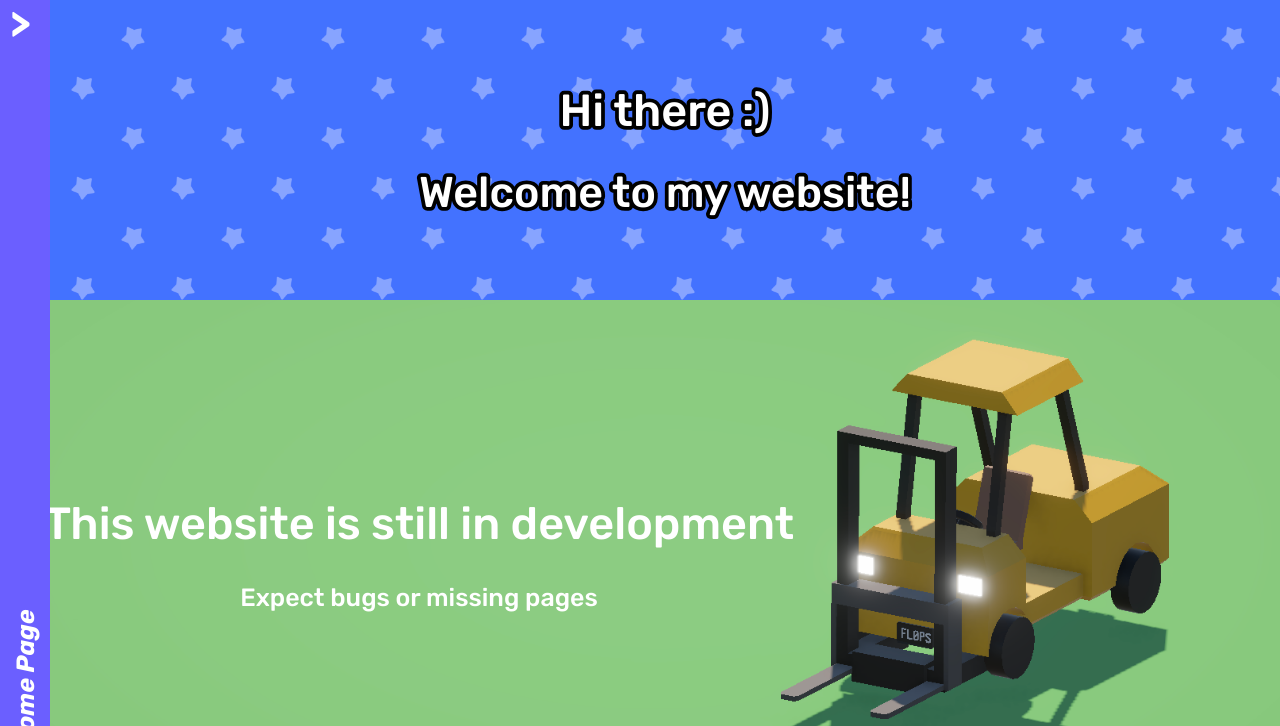
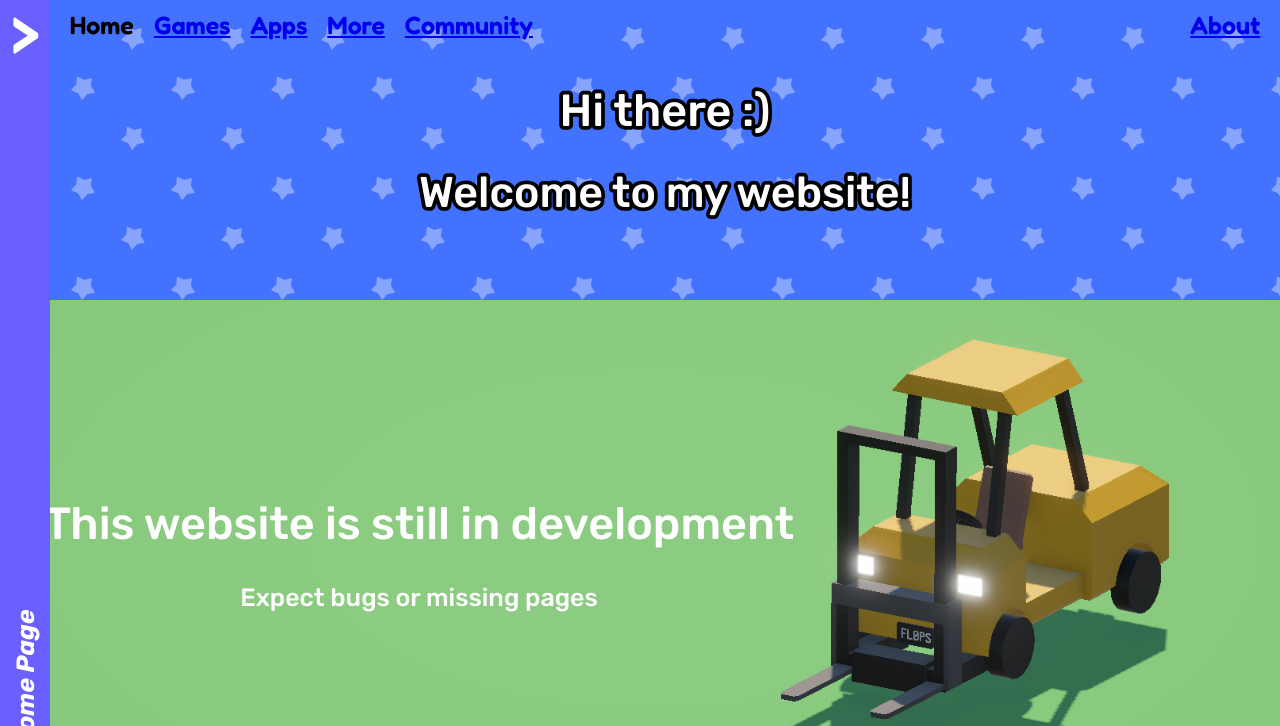
Before and after one commit to SunnyFloppyDiskStudios/sunnyflops-website-v2, a plain HTML site: page index.html in a window 1280 px wide. Shown: the top 726 px of the page. Drawn offline with Linux system fonts and the light colour scheme.

Commit message:
mid navbar, i couldn't get the styling to work

```diff
--- a/index.css
+++ b/index.css
@@ -1,6 +1,9 @@
 :root {
     --purple: #6b5fff;
     --black: #00122c;
+
+    --whiteNavbar: rgba(255, 255, 255, 0.75);
+    --blackNavbar: rgba(0, 0, 0, 0.75);
 
     --curve: cubic-bezier(.24,1.19,.43,1.654);
 }
@@ -120,9 +123,9 @@ h1 a:hover {
     transform: rotate(0deg);
     align-self: flex-start;
     position: absolute;
+    transform-origin: center;
     top: 0;
     left: 0;
-    transform-origin: center;
 }
 
 .sidebar * {
@@ -159,25 +162,8 @@ h1 a:hover {
     object-fit: contain;
 }
 
-
-.nav-highlight {
-    position: absolute;
-    top: 0;
-    height: 100%;
-    background-color: rgba(0, 0, 0, 0.2);
-    z-index: 0;
-    transition: all 0.3s ease;
-    opacity: 0;
-    pointer-events: none;
-}
-
-
 .sidebar li {
     position: relative;
-}
-
-.nav-left {
-    margin-left: auto;
 }
 
 .sidebar a span {
@@ -193,6 +179,21 @@ h1 a:hover {
     background-color: transparent;
 }
 
+.nav-left {
+    margin-left: auto;
+}
+
+.nav-highlight {
+    position: absolute;
+    top: 0;
+    height: 100%;
+    background-color: rgba(0, 0, 0, 0.2);
+    z-index: 0;
+    transition: all 0.3s ease;
+    opacity: 0;
+    pointer-events: none;
+}
+
 .nav-selector {
     position: absolute;
     top: 50%;
@@ -204,6 +205,28 @@ h1 a:hover {
     transition: all 0.35s var(--curve), opacity 0.25s ease;
     opacity: 0;
     pointer-events: none;
+}
+
+.navbar {
+    position: fixed;
+    top: 0;
+    left: 0;
+    right: 0;
+    overflow: hidden;
+    z-index: 100;
+
+    width: 100%;
+    margin: 0 auto;
+    box-sizing: border-box;
+}
+
+.navbar ul {
+    list-style: none;
+    padding: 9.75px;
+    margin: 0;
+    display: flex;
+    position: relative;
+    margin-left: 50px;
 }
 
 .container {
--- a/index.html
+++ b/index.html
@@ -26,8 +26,21 @@
 <body>
 <div class="page-wrapper">
     <header>
+        <nav class="navbar">
+            <div class="nav-highlight"></div>
+            <ul>
+                <li><a onclick="topFunction()" title="Home"><span>Home</span></a></li>
+                <li><a href="/games"><span>Games</span></a></li>
+                <li><a href="/apps"><span>Apps</span></a></li>
+                <li><a href="/more"><span>More</span></a></li>
+                <li><a href="/community"><span>Community</span></a></li>
+
+                <li class="nav-left"><a href="/aboutme"><span>About</span></a></li>
+            </ul>
+        </nav>
+
         <nav class="sidebar">
-            <h2 style="color: white; font-weight: bolder;">></h2>
+            <h2 style="color: white; font-weight: bolder; font-size: 58.1px">></h2>
 
             <h4 style="color: white; font-style: italic; font-weight: bold; padding: 0; margin: 5px;">Home Page</h4>
             <img src="/images/branding/floppy.png" alt="floppy disk logo">
```
